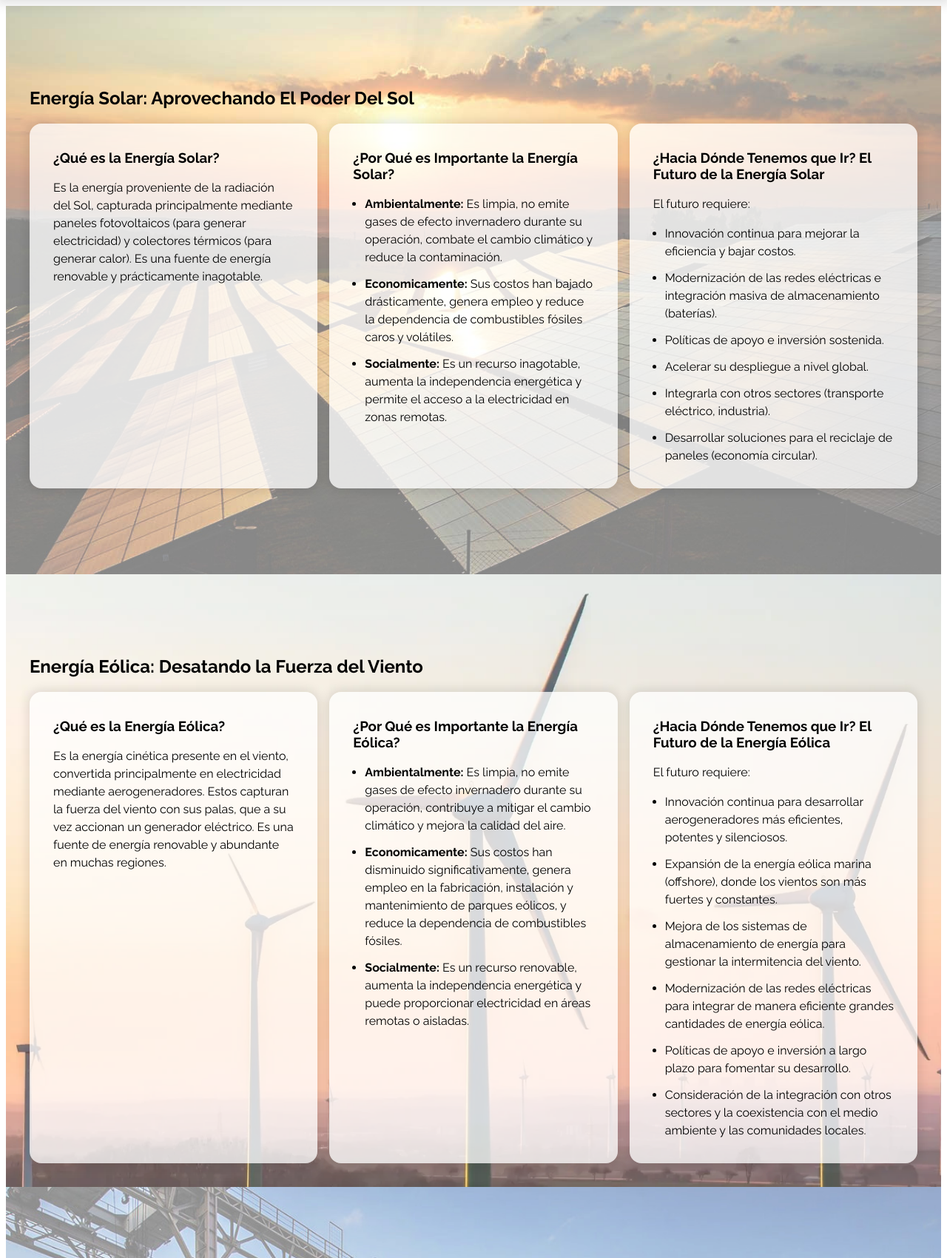
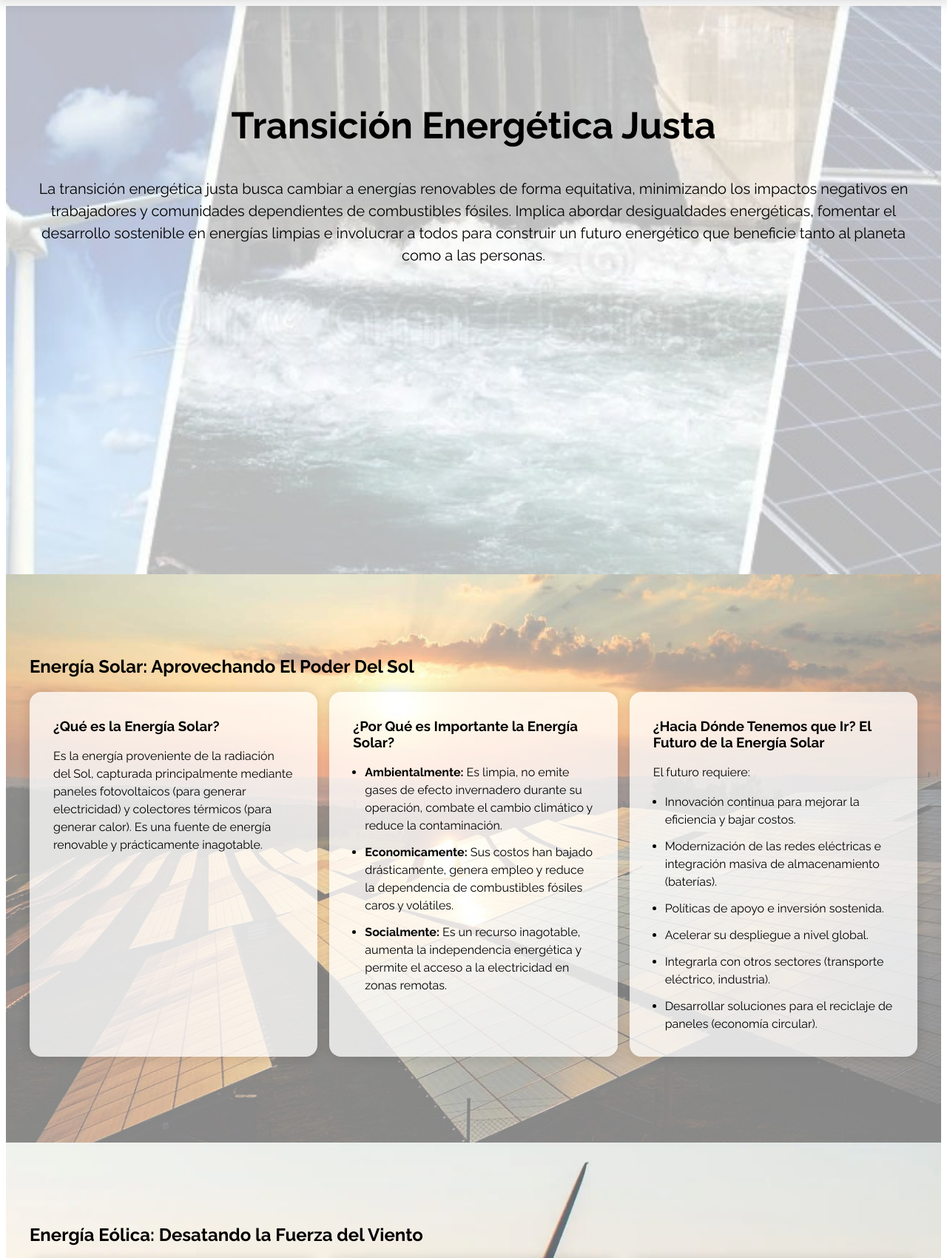
Before and after one commit to Aisengar/Energias_-renovables-, a Flask app: page / in a window 1280 px wide. Shown: the part 90-1790 px from the top of the page at 74% size. Run offline with Flask 3, Linux system fonts and the light colour scheme.

Commit message:
Añadiendo secciones en HTML

```diff
--- a/src/static/css/estilos.css
+++ b/src/static/css/estilos.css
@@ -57,6 +57,19 @@ body.modo-oscuro .input-calcular {
 
 body.modo-oscuro .tarjeta-seccion {
     background-color: rgba(0, 0, 0, 0.65);
+    color: #fff;
+}
+
+body.modo-oscuro .opcion-desplegable .title {
+    color: #fff;
+}
+
+body.modo-oscuro .contenedor-desplegable {
+    background-color: #333;
+    color: #fff;
+}
+
+body.modo-oscuro .contenedor-desplegable .link {
     color: #fff;
 }
 
@@ -228,6 +241,20 @@ a {
     background-image: url("/static/images/Energia_Biomasa.jpg");
 }
 
+#inicio {
+    background-image: url("/static/images/hero_energias.jpg");
+    text-align: center;
+}
+
+#inicio h1 {
+    font-size: 50px;
+}
+
+#inicio p {
+    font-size: 20px;
+    line-height: 1.5;
+}
+
 .seccion-pagina {
     background-size: cover;
     background-position: center;
--- a/src/templates/index.html
+++ b/src/templates/index.html
@@ -9,7 +9,6 @@
     <link rel="preconnect" href="https://fonts.gstatic.com" crossorigin>
     <link href="https://fonts.googleapis.com/css2?family=Raleway:ital,wght@0,100..900;1,100..900&display=swap"
         rel="stylesheet">
-    <!--<link rel="stylesheet" href="css/normalize.css">-->
     <link rel="shortcut icon" href="static/images/favicon.ico" type="image/x-icon">
     <link rel="stylesheet" href="static/css/estilos.css">
     <script src="static/js/script.js"></script>
@@ -99,6 +98,10 @@
             </div>
         </header>
         <div class="secciones contenedor-pagina">
+            <section id="inicio" class="seccion-pagina">
+                <h1>Transición Energética Justa</h1>
+                <p>La transición energética justa busca cambiar a energías renovables de forma equitativa, minimizando los impactos negativos en trabajadores y comunidades dependientes de combustibles fósiles. Implica abordar desigualdades energéticas, fomentar el desarrollo sostenible en energías limpias e involucrar a todos para construir un futuro energético que beneficie tanto al planeta como a las personas.</p>
+            </section>
             <section id="energia-solar" class="seccion-pagina">
                 <h2>Energía Solar: Aprovechando El Poder Del Sol</h2>
                 <div class="contenedor-tarjetas">
@@ -254,7 +257,7 @@
                         </ul>
                     </article>
                     <article class="tarjeta-seccion">
-                        <h3>¿Hacia Dónde Tenemos que Ir? El Futuro de la Energía de Biomasa</h3>
+                        <h3>¿Hacia Dónde Tenemos que Ir? El Futuro de la Energía Hidráulica</h3>
                         <p>El futuro requiere:</p>
                         <ul>
                             <li>Fomentar la producción sostenible de biomasa, evitando la deforestación y la competencia con la producción de alimentos.</li>
@@ -268,6 +271,18 @@
                     </article>
                 </div>
             </section>
+            <section id="historico-datos" class="seccion-pagina">
+                <h2>Datos Històricos</h2>
+                <div class="contenedor-tarjetas">
+
+                </div>
+            </section>
+            <section id="dashboard" class="seccion-pagina">
+                <h2>Dashboard</h2>
+                <div class="contenedor-tarjetas">
+
+                </div>
+            </section>
             <section id="calcular-consumo" class="seccion-pagina">
                 <div class="calcular-contenedor">
                     <h2>Calcula tu consumo</h2>
@@ -275,7 +290,7 @@
                         <div>
                             <label for="id_consumo">Ingresa tu consumo eléctrico total por año en kWh</label>
                             <div>
-                                <input class="input-calcular" placeholder="270" name="consumo">
+                                <input type="number" id="consumo-usuario" class="input-calcular" placeholder="270" name="consumo">
                                 <button type="submit">Calcular</button>
                             </div>
                         </div>
```
Also changed, not shown: src/static/images/Fondo_Calculadora.webp (deleted), src/static/images/Fondo_inicio.webp (added), src/static/images/hero_energias.jpg.
